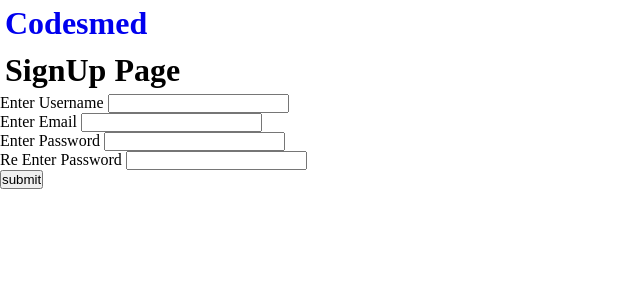
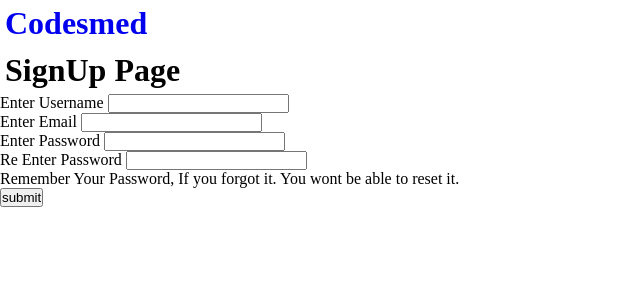
Before and after one commit to nitin12384/online_judge, a Django app: page /signup_page/ in a window 1280 px wide. Shown: the top 300 px of the page, without its empty margins (0-640 px from the left). Run offline with Django 4.2, Linux system fonts and the light colour scheme.

Commit message:
add password warning

```diff
--- a/oj_django_project/problems/templates/problems/signup.html
+++ b/oj_django_project/problems/templates/problems/signup.html
@@ -53,6 +53,8 @@
     <p>Error : {{error_message}}</p>
     {% endif %}
 
+    <p>Remember Your Password, If you forgot it. You wont be able to reset it.</p>
+
     <input type="submit" value="submit"></input>
 </form>
 {% endblock content_root %}
```
Also changed, not shown: oj_django_project/db.sqlite3.
